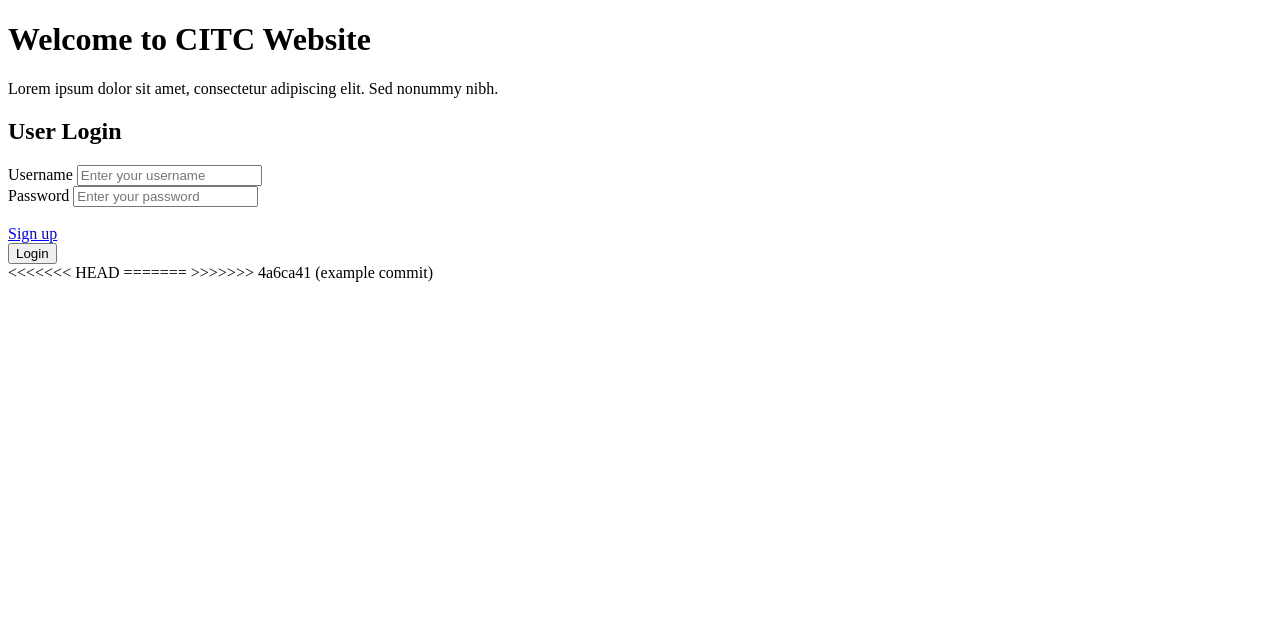
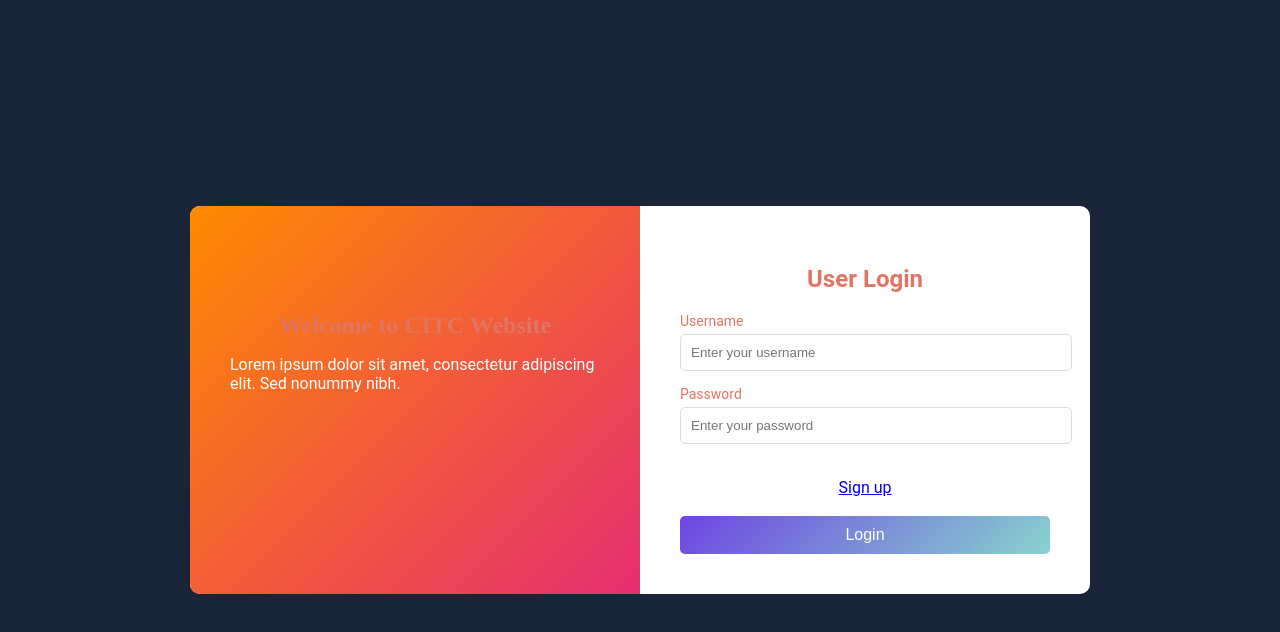
Before and after one commit to Sabbir7157/It-club-front-end, a plain HTML site: page login.html in a window 1280 px wide. Drawn offline with Linux system fonts and the light colour scheme.

Commit message:
accounted for legacy code

```diff
--- a/login.html
+++ b/login.html
@@ -4,7 +4,16 @@
     <meta charset="UTF-8">
     <meta name="viewport" content="width=device-width, initial-scale=1.0">
     <title>Login Page</title>
-    <link rel="stylesheet" href="login.css">
+    <link rel="stylesheet" href="./static/style.css">
+
+    <style>
+        body{
+            display: flex;
+            justify-content: center;
+            align-items: center;
+            height: 100vh;
+        }
+    </style>
 </head>
 <body>
     <div class="container">
@@ -27,9 +36,6 @@
             <button class="login-btn" onclick="login()">Login</button>
         </div>
     </div>
-<<<<<<< HEAD
-=======
     <script src="script.js"></script>
->>>>>>> 4a6ca41 (example commit)
 </body>
 </html>
--- a/static/style.css
+++ b/static/style.css
@@ -142,20 +142,22 @@ h1{
   }
 }
 
-* {
+/* LEGACY CODE: login.css | PLEASE FIX */
+
+/* * {
   margin: 0;
   padding: 0;
   box-sizing: border-box;
   font-family: Arial, sans-serif;
-}
+} */
 
-body {
+/* body {
   display: flex;
   justify-content: center;
   align-items: center;
   height: 100vh;
   background: linear-gradient(135deg, #6e45e2, #88d3ce);
-}
+} */
 
 .container {
   display: flex;
```
Also changed, not shown: dashboard.html (+1 -1 lines), index.html (+3 -3 lines).
